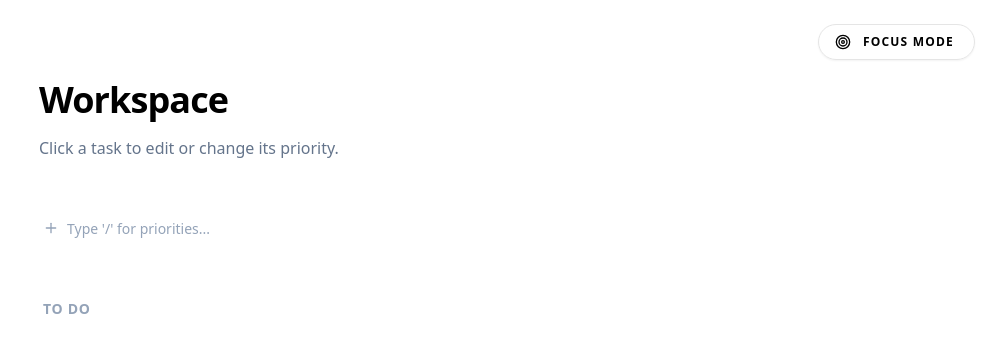
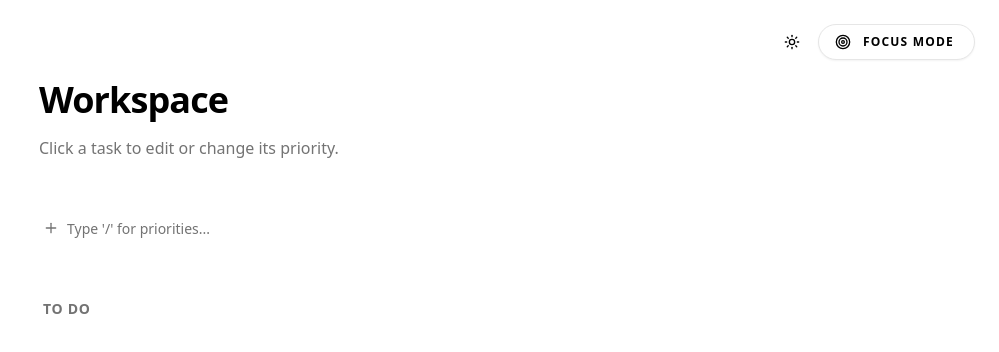
Before and after one commit to magnolia-AI/hello12345-C4leZ, a Next.js app: page / in a window 1280 px wide. Shown: the top 352 px of the page, without its empty margins (281-1280 px from the left). Built offline with nearby package versions, Linux system fonts and the light colour scheme.

Commit message:
feat: add brand-aligned dark mode using next-themes and semantic tokens

```diff
--- a/app/globals.css
+++ b/app/globals.css
@@ -4,49 +4,78 @@
 
 @layer base {
   :root {
+    /* Brand: Pure White Background */
     --background: 0 0% 100%;
-    --foreground: 0 0% 6.7%;
+    /* Brand: Ink Black Foreground */
+    --foreground: 0 0% 0%;
+
     --card: 0 0% 100%;
     --card-foreground: 0 0% 6.7%;
+
     --popover: 0 0% 100%;
     --popover-foreground: 0 0% 6.7%;
+
+    /* Brand: Action Blue */
     --primary: 211 96% 47%;
     --primary-foreground: 0 0% 100%;
-    --secondary: 60 7.7% 97.5%;
-    --secondary-foreground: 0 0% 0%;
-    --muted: 60 4.8% 95.9%;
-    --muted-foreground: 215 16% 47%;
-    --accent: 210 100% 97%;
-    --accent-foreground: 211 96% 47%;
+
+    /* Brand: Soft Off-white/Beige secondary */
+    --secondary: 45 10% 96%;
+    --secondary-foreground: 0 0% 6.7%;
+
+    --muted: 0 0% 96%;
+    --muted-foreground: 0 0% 45%;
+
+    --accent: 45 10% 96%;
+    --accent-foreground: 0 0% 0%;
+
+    /* Brand: Alert Red */
     --destructive: 0 84.2% 60.2%;
-    --destructive-foreground: 60 9.1% 97.8%;
+    --destructive-foreground: 0 0% 100%;
+
+    /* Brand: Soft Border */
     --border: 0 0% 90%;
     --input: 0 0% 90%;
+
     --ring: 211 96% 47%;
     --radius: 0.5rem;
+
     --canvas: 45 10% 96%;
   }
 
   .dark {
-    --background: 0 0% 3.9%;
-    --foreground: 0 0% 98%;
-    --card: 0 0% 3.9%;
-    --card-foreground: 0 0% 98%;
-    --popover: 0 0% 3.9%;
-    --popover-foreground: 0 0% 98%;
-    --primary: 0 0% 98%;
-    --primary-foreground: 0 0% 9%;
+    /* Brand: Ink Black Background */
+    --background: 0 0% 0%;
+    /* Brand: Pure White Foreground */
+    --foreground: 0 0% 100%;
+
+    /* Brand: Off-Black for components */
+    --card: 0 0% 6.7%;
+    --card-foreground: 0 0% 100%;
+
+    --popover: 0 0% 6.7%;
+    --popover-foreground: 0 0% 100%;
+
+    /* Brand: Action Blue (might need slight adjustment for dark mode but keeping consistent for now) */
+    --primary: 211 96% 55%;
+    --primary-foreground: 0 0% 100%;
+
     --secondary: 0 0% 14.9%;
-    --secondary-foreground: 0 0% 98%;
+    --secondary-foreground: 0 0% 100%;
+
     --muted: 0 0% 14.9%;
     --muted-foreground: 0 0% 63.9%;
+
     --accent: 0 0% 14.9%;
-    --accent-foreground: 0 0% 98%;
+    --accent-foreground: 0 0% 100%;
+
     --destructive: 0 62.8% 30.6%;
-    --destructive-foreground: 0 0% 98%;
+    --destructive-foreground: 0 0% 100%;
+
     --border: 0 0% 14.9%;
     --input: 0 0% 14.9%;
-    --ring: 0 0% 83.1%;
+
+    --ring: 211 96% 55%;
   }
 }
 
--- a/app/layout.tsx
+++ b/app/layout.tsx
@@ -19,7 +19,12 @@ export default function RootLayout({
   return (
     <html lang="en" className="h-full" suppressHydrationWarning>
       <body className="h-full flex flex-col antialiased">
-        <ThemeProvider defaultTheme="light" attribute="class">
+        <ThemeProvider
+          attribute="class"
+          defaultTheme="system"
+          enableSystem
+          disableTransitionOnChange
+        >
           <main className="flex-1">
             {children}
           </main>
--- a/app/page.tsx
+++ b/app/page.tsx
@@ -2,14 +2,16 @@ import { TodoApp } from '@/components/todo-app';
 import Link from 'next/link';
 import { Target } from 'lucide-react';
 import { Button } from '@/components/ui/button';
+import { ThemeToggle } from '@/components/theme-toggle';
 
 export default function Home() {
   return (
-    <main className="min-h-screen bg-white">
+    <main className="min-h-screen bg-background transition-colors duration-300">
       {/* Subtle Navigation Header */}
-      <div className="absolute top-6 right-6 z-10">
+      <div className="absolute top-6 right-6 z-10 flex items-center gap-2">
+        <ThemeToggle />
         <Link href="/dashboard">
-          <Button variant="outline" className="rounded-full gap-2 border-[#E5E5E5] hover:bg-black hover:text-white transition-all shadow-sm group">
+          <Button variant="outline" className="rounded-full gap-2 border-border hover:bg-foreground hover:text-background transition-all shadow-sm group">
             <Target className="w-4 h-4 group-hover:animate-pulse" />
             <span className="text-xs uppercase font-bold tracking-widest px-1">Focus Mode</span>
           </Button>
--- a/components/sortable-item.tsx
+++ b/components/sortable-item.tsx
@@ -3,7 +3,7 @@
 import React, { useState, useRef, useEffect } from 'react';
 import { useSortable } from '@dnd-kit/sortable';
 import { CSS } from '@dnd-kit/utilities';
-import { GripVertical, Trash2, CheckCircle2, Circle, ChevronRight } from 'lucide-react';
+import { GripVertical, Trash2, CheckCircle2, Circle } from 'lucide-react';
 import { Button } from '@/components/ui/button';
 import { Input } from '@/components/ui/input';
 import {
@@ -71,9 +71,9 @@ export function SortableTodoItem({
   };
 
   const priorityColors = {
-    high: 'bg-red-50 text-red-600 border-red-100',
-    medium: 'bg-orange-50 text-orange-600 border-orange-100',
-    low: 'bg-blue-50 text-blue-600 border-blue-100',
+    high: 'text-red-500 border-red-500/20 bg-red-500/10',
+    medium: 'text-orange-500 border-orange-500/20 bg-orange-500/10',
+    low: 'text-blue-500 border-blue-500/20 bg-blue-500/10',
   };
 
   return (
@@ -81,28 +81,28 @@ export function SortableTodoItem({
       ref={setNodeRef}
       style={style}
       className={cn(
-        "group flex items-center justify-between py-1 px-1 hover:bg-slate-50/80 rounded-md transition-all duration-200 bg-white border border-transparent",
-        isDragging && "shadow-xl scale-[1.01] border-slate-200 z-50",
-        isEditing && "bg-slate-50 border-slate-100"
+        "group flex items-center justify-between py-1 px-1 hover:bg-muted/80 rounded-md transition-all duration-200 bg-background border border-transparent",
+        isDragging && "shadow-xl scale-[1.01] border-border z-50",
+        isEditing && "bg-muted border-border"
       )}
     >
       <div className="flex items-center gap-1 flex-1 min-w-0">
         <div
           {...attributes}
           {...listeners}
-          className="cursor-grab active:cursor-grabbing p-1 text-slate-300 hover:text-slate-500 opacity-0 group-hover:opacity-100 transition-opacity"
+          className="cursor-grab active:cursor-grabbing p-1 text-muted-foreground/30 hover:text-muted-foreground opacity-0 group-hover:opacity-100 transition-opacity"
         >
           <GripVertical className="w-3.5 h-3.5" />
         </div>
 
         <button
           onClick={() => onToggle(todo.id)}
-          className="focus:outline-none focus:ring-2 focus:ring-blue-500 focus:ring-offset-2 rounded shrink-0"
+          className="focus:outline-none focus:ring-2 focus:ring-primary focus:ring-offset-2 rounded shrink-0"
         >
           {todo.completed ? (
-            <CheckCircle2 className="w-5 h-5 text-blue-500" />
+            <CheckCircle2 className="w-5 h-5 text-primary" />
           ) : (
-            <Circle className="w-5 h-5 text-slate-300 group-hover:text-slate-400" />
+            <Circle className="w-5 h-5 text-muted-foreground/30 group-hover:text-muted-foreground/50 transition-colors" />
           )}
         </button>
 
@@ -121,7 +121,7 @@ export function SortableTodoItem({
               onClick={() => setIsEditing(true)}
               className={cn(
                 "text-base transition-all duration-300 truncate cursor-text py-0.5 w-full",
-                todo.completed ? "text-slate-400 line-through" : "text-foreground"
+                todo.completed ? "text-muted-foreground line-through" : "text-foreground"
               )}
             >
               {todo.text}
@@ -133,13 +133,13 @@ export function SortableTodoItem({
             <DropdownMenuTrigger asChild>
               <button className={cn(
                 "text-[10px] uppercase font-black px-1.5 py-0.5 rounded border leading-none tracking-tighter shrink-0 transition-opacity opacity-0 group-hover:opacity-100",
-                todo.priority ? priorityColors[todo.priority] : "text-slate-300 border-slate-100 hover:bg-slate-50",
+                todo.priority ? priorityColors[todo.priority] : "text-muted-foreground/50 border-border hover:bg-muted",
                 todo.priority && "opacity-100"
               )}>
                 {todo.priority || "Set"}
               </button>
             </DropdownMenuTrigger>
-            <DropdownMenuContent align="end" className="w-40 bg-white">
+            <DropdownMenuContent align="end" className="w-40">
               {COMMANDS.map((cmd) => (
                 <DropdownMenuItem
                   key={cmd.id}
@@ -159,7 +159,7 @@ export function SortableTodoItem({
         variant="ghost"
         size="icon"
         onClick={() => onDelete(todo.id)}
-        className="opacity-0 group-hover:opacity-100 h-8 w-8 text-slate-400 hover:text-red-500 hover:bg-red-50 transition-all shrink-0 ml-1"
+        className="opacity-0 group-hover:opacity-100 h-8 w-8 text-muted-foreground hover:text-destructive hover:bg-destructive/10 transition-all shrink-0 ml-1"
       >
         <Trash2 className="w-4 h-4" />
       </Button>
--- a/components/theme-provider.tsx
+++ b/components/theme-provider.tsx
@@ -1,76 +1,11 @@
 'use client'
 
-import { createContext, useContext, useEffect, useState } from 'react'
-
-type Theme = 'dark' | 'light' | 'system'
-
-type ThemeProviderProps = {
-  children: React.ReactNode
-  defaultTheme?: Theme
-  attribute?: string
-}
-
-type ThemeProviderState = {
-  theme: Theme
-  setTheme: (theme: Theme) => void
-}
-
-const initialState: ThemeProviderState = {
-  theme: 'system',
-  setTheme: () => null,
-}
-
-const ThemeProviderContext = createContext<ThemeProviderState>(initialState)
+import * as React from 'react'
+import { ThemeProvider as NextThemesProvider } from 'next-themes'
 
 export function ThemeProvider({
   children,
-  defaultTheme = 'system',
-  attribute = 'class',
-}: ThemeProviderProps) {
-  const [theme, setTheme] = useState<Theme>(defaultTheme)
-
-  // Load theme from localStorage on component mount
-  useEffect(() => {
-    const storedTheme = localStorage.getItem('theme') as Theme | null
-    if (storedTheme) {
-      setTheme(storedTheme)
-    }
-  }, [])
-
-  useEffect(() => {
-    const root = window.document.documentElement
-    root.classList.remove('light', 'dark')
-
-    if (theme === 'system') {
-      const systemTheme = window.matchMedia('(prefers-color-scheme: dark)')
-        .matches
-        ? 'dark'
-        : 'light'
-      root.classList.add(systemTheme)
-      return
-    }
-
-    root.classList.add(theme)
-  }, [theme])
-
-  const value = {
-    theme,
-    setTheme: (theme: Theme) => {
-      setTheme(theme)
-      localStorage.setItem('theme', theme)
-    },
-  }
-
-  return (
-    <ThemeProviderContext.Provider value={value}>
-      {children}
-    </ThemeProviderContext.Provider>
-  )
+  ...props
+}: React.ComponentProps<typeof NextThemesProvider>) {
+  return <NextThemesProvider {...props}>{children}</NextThemesProvider>
 }
-
-export const useTheme = () => {
-  const context = useContext(ThemeProviderContext)
-  if (context === undefined)
-    throw new Error('useTheme must be used within a ThemeProvider')
-  return context
-}
--- a/components/theme-toggle.tsx
+++ b/components/theme-toggle.tsx
@@ -1,6 +1,9 @@
 'use client'
 
-import { useTheme } from '@/components/theme-provider'
+import * as React from 'react'
+import { Moon, Sun } from 'lucide-react'
+import { useTheme } from 'next-themes'
+
 import { Button } from '@/components/ui/button'
 import {
   DropdownMenu,
@@ -8,7 +11,6 @@ import {
   DropdownMenuItem,
   DropdownMenuTrigger,
 } from '@/components/ui/dropdown-menu'
-import { Moon, Sun } from 'lucide-react'
 
 export function ThemeToggle() {
   const { setTheme } = useTheme()
@@ -16,7 +18,7 @@ export function ThemeToggle() {
   return (
     <DropdownMenu>
       <DropdownMenuTrigger asChild>
-        <Button variant="ghost" size="icon">
+        <Button variant="ghost" size="icon" className="w-9 h-9">
           <Sun className="h-[1.2rem] w-[1.2rem] rotate-0 scale-100 transition-all dark:-rotate-90 dark:scale-0" />
           <Moon className="absolute h-[1.2rem] w-[1.2rem] rotate-90 scale-0 transition-all dark:rotate-0 dark:scale-100" />
           <span className="sr-only">Toggle theme</span>
--- a/components/todo-app.tsx
+++ b/components/todo-app.tsx
@@ -33,7 +33,7 @@ export const COMMANDS = [
   { id: 'high', label: 'High Priority', icon: '🔴', color: 'text-red-500' },
   { id: 'medium', label: 'Medium Priority', icon: '🟠', color: 'text-orange-500' },
   { id: 'low', label: 'Low Priority', icon: '🔵', color: 'text-blue-500' },
-  { id: 'clear', label: 'No Priority', icon: '⚪', color: 'text-slate-400' },
+  { id: 'clear', label: 'No Priority', icon: '⚪', color: 'text-muted-foreground' },
 ];
 
 export function TodoApp() {
@@ -131,28 +131,28 @@ export function TodoApp() {
   const completedTodos = todos.filter(t => t.completed);
 
   return (
-    <div className="max-w-2xl mx-auto px-4 py-20 space-y-12">
+    <div className="max-w-2xl mx-auto px-4 py-20 space-y-12 transition-colors duration-300">
       <header className="space-y-4">
         <h1 className="text-4xl font-bold tracking-tight text-foreground">
           Workspace
         </h1>
-        <p className="text-slate-500">Click a task to edit or change its priority.</p>
+        <p className="text-muted-foreground">Click a task to edit or change its priority.</p>
       </header>
 
       {/* Input Section */}
       <section className="relative group">
-        <form onSubmit={addTodo} className="flex items-center gap-2 px-1 hover:bg-slate-50 transition-colors rounded-md py-1">
+        <form onSubmit={addTodo} className="flex items-center gap-2 px-1 hover:bg-muted transition-colors rounded-md py-1">
           <div className="flex items-center gap-2 min-w-max">
             {activePriority ? (
                <span className={cn(
-                "text-[10px] uppercase font-bold px-1.5 py-0.5 rounded border leading-none bg-white shadow-sm",
-                activePriority === 'high' ? 'text-red-500 border-red-100' :
-                activePriority === 'medium' ? 'text-orange-500 border-orange-100' : 'text-blue-500 border-blue-100'
+                "text-[10px] uppercase font-bold px-1.5 py-0.5 rounded border leading-none bg-background shadow-sm",
+                activePriority === 'high' ? 'text-red-500 border-red-500/20' :
+                activePriority === 'medium' ? 'text-orange-500 border-orange-500/20' : 'text-blue-500 border-blue-500/20'
               )}>
                 {activePriority}
               </span>
             ) : (
-              <Plus className="w-4 h-4 text-slate-400 group-focus-within:text-blue-500" />
+              <Plus className="w-4 h-4 text-muted-foreground group-focus-within:text-primary" />
             )}
           </div>
           <Input
@@ -160,13 +160,13 @@ export function TodoApp() {
             value={inputValue}
             onChange={handleInputChange}
             placeholder="Type '/' for priorities..."
-            className="border-none shadow-none focus-visible:ring-0 text-base placeholder:text-slate-400 p-0 h-8 font-light"
+            className="border-none shadow-none focus-visible:ring-0 text-base placeholder:text-muted-foreground p-0 h-8 font-light bg-transparent"
           />
         </form>
 
-        {showCommands && (
-          <div className="absolute top-full left-0 w-64 bg-white border border-slate-200 rounded-lg shadow-[0_10px_30px_rgba(0,0,0,0.1)] z-50 mt-1 py-1 animate-in fade-in slide-in-from-top-1 duration-200">
-            <div className="px-3 py-1.5 text-[10px] font-bold text-slate-400 uppercase tracking-widest flex items-center gap-1.5">
+      {showCommands && (
+          <div className="absolute top-full left-0 w-64 bg-popover border border-border rounded-lg shadow-lg z-50 mt-1 py-1 animate-in fade-in slide-in-from-top-1 duration-200">
+            <div className="px-3 py-1.5 text-[10px] font-bold text-muted-foreground uppercase tracking-widest flex items-center gap-1.5">
               <Command className="w-3 h-3" />
               Priorities
             </div>
@@ -175,10 +175,10 @@ export function TodoApp() {
                 key={cmd.id}
                 type="button"
                 onClick={() => applyCommand(cmd.id)}
-                className="w-full flex items-center gap-3 px-3 py-1.5 hover:bg-slate-50 text-sm text-left transition-colors"
+                className="w-full flex items-center gap-3 px-3 py-1.5 hover:bg-muted text-sm text-left transition-colors"
               >
                 <span className="text-base">{cmd.icon}</span>
-                <span className="flex-1 font-medium text-slate-700">{cmd.label}</span>
+                <span className="flex-1 font-medium text-foreground">{cmd.label}</span>
               </button>
             ))}
           </div>
@@ -193,7 +193,7 @@ export function TodoApp() {
       >
         <div className="space-y-8">
           <section className="space-y-2">
-            <h2 className="text-sm font-semibold text-slate-400 uppercase tracking-wider px-1 inline-block border-b border-transparent">To Do</h2>
+            <h2 className="text-sm font-semibold text-muted-foreground uppercase tracking-wider px-1 inline-block border-b border-transparent">To Do</h2>
             <div className="space-y-0.5 min-h-[50px]">
               <SortableContext items={activeTodos} strategy={verticalListSortingStrategy}>
                 {activeTodos.map(todo => (
@@ -211,7 +211,7 @@ export function TodoApp() {
 
           {completedTodos.length > 0 && (
             <section className="space-y-2">
-              <h2 className="text-sm font-semibold text-slate-400 uppercase tracking-wider px-1">Completed</h2>
+              <h2 className="text-sm font-semibold text-muted-foreground uppercase tracking-wider px-1">Completed</h2>
               <div className="space-y-0.5 opacity-70">
                 <SortableContext items={completedTodos} strategy={verticalListSortingStrategy}>
                   {completedTodos.map(todo => (
--- a/tailwind.config.ts
+++ b/tailwind.config.ts
@@ -12,57 +12,57 @@ module.exports = {
 				mono: ['var(--font-mono)', 'JetBrains Mono', 'monospace'],
 			},
 			colors: {
-				border: "oklch(var(--border))",
-				input: "oklch(var(--input))",
-				ring: "oklch(var(--ring))",
-				background: "oklch(var(--background))",
-				foreground: "oklch(var(--foreground))",
+				border: "hsl(var(--border))",
+				input: "hsl(var(--input))",
+				ring: "hsl(var(--ring))",
+				background: "hsl(var(--background))",
+				foreground: "hsl(var(--foreground))",
 				primary: {
-					DEFAULT: "oklch(var(--primary))",
-					foreground: "oklch(var(--primary-foreground))",
+					DEFAULT: "hsl(var(--primary))",
+					foreground: "hsl(var(--primary-foreground))",
 				},
 				secondary: {
-					DEFAULT: "oklch(var(--secondary))",
-					foreground: "oklch(var(--secondary-foreground))",
+					DEFAULT: "hsl(var(--secondary))",
+					foreground: "hsl(var(--secondary-foreground))",
 				},
 				destructive: {
-					DEFAULT: "oklch(var(--destructive))",
-					foreground: "oklch(var(--destructive-foreground))",
+					DEFAULT: "hsl(var(--destructive))",
+					foreground: "hsl(var(--destructive-foreground))",
 				},
 				muted: {
-					DEFAULT: "oklch(var(--muted))",
-					foreground: "oklch(var(--muted-foreground))",
+					DEFAULT: "hsl(var(--muted))",
+					foreground: "hsl(var(--muted-foreground))",
 				},
 				accent: {
-					DEFAULT: "oklch(var(--accent))",
-					foreground: "oklch(var(--accent-foreground))",
+					DEFAULT: "hsl(var(--accent))",
+					foreground: "hsl(var(--accent-foreground))",
 				},
 				popover: {
-					DEFAULT: "oklch(var(--popover))",
-					foreground: "oklch(var(--popover-foreground))",
+					DEFAULT: "hsl(var(--popover))",
+					foreground: "hsl(var(--popover-foreground))",
 				},
 				card: {
-					DEFAULT: "oklch(var(--card))",
-					foreground: "oklch(var(--card-foreground))",
+					DEFAULT: "hsl(var(--card))",
+					foreground: "hsl(var(--card-foreground))",
 				},
 				// Sidebar colors for sidebar component
 				sidebar: {
-					DEFAULT: "oklch(var(--sidebar))",
-					foreground: "oklch(var(--sidebar-foreground))",
-					primary: "oklch(var(--sidebar-primary))",
-					"primary-foreground": "oklch(var(--sidebar-primary-foreground))",
-					accent: "oklch(var(--sidebar-accent))",
-					"accent-foreground": "oklch(var(--sidebar-accent-foreground))",
-					border: "oklch(var(--sidebar-border))",
-					ring: "oklch(var(--sidebar-ring))",
+					DEFAULT: "hsl(var(--sidebar))",
+					foreground: "hsl(var(--sidebar-foreground))",
+					primary: "hsl(var(--sidebar-primary))",
+					"primary-foreground": "hsl(var(--sidebar-primary-foreground))",
+					accent: "hsl(var(--sidebar-accent))",
+					"accent-foreground": "hsl(var(--sidebar-accent-foreground))",
+					border: "hsl(var(--sidebar-border))",
+					ring: "hsl(var(--sidebar-ring))",
 				},
 				// Chart colors
 				chart: {
-					1: "oklch(var(--chart-1))",
-					2: "oklch(var(--chart-2))",
-					3: "oklch(var(--chart-3))",
-					4: "oklch(var(--chart-4))",
-					5: "oklch(var(--chart-5))",
+					1: "hsl(var(--chart-1))",
+					2: "hsl(var(--chart-2))",
+					3: "hsl(var(--chart-3))",
+					4: "hsl(var(--chart-4))",
+					5: "hsl(var(--chart-5))",
 				},
 			},
 			borderRadius: {
```
Also changed, not shown: components/focus-timer.tsx (+6 -6 lines), 1 other file (tests, documents, lock files or other folders).
